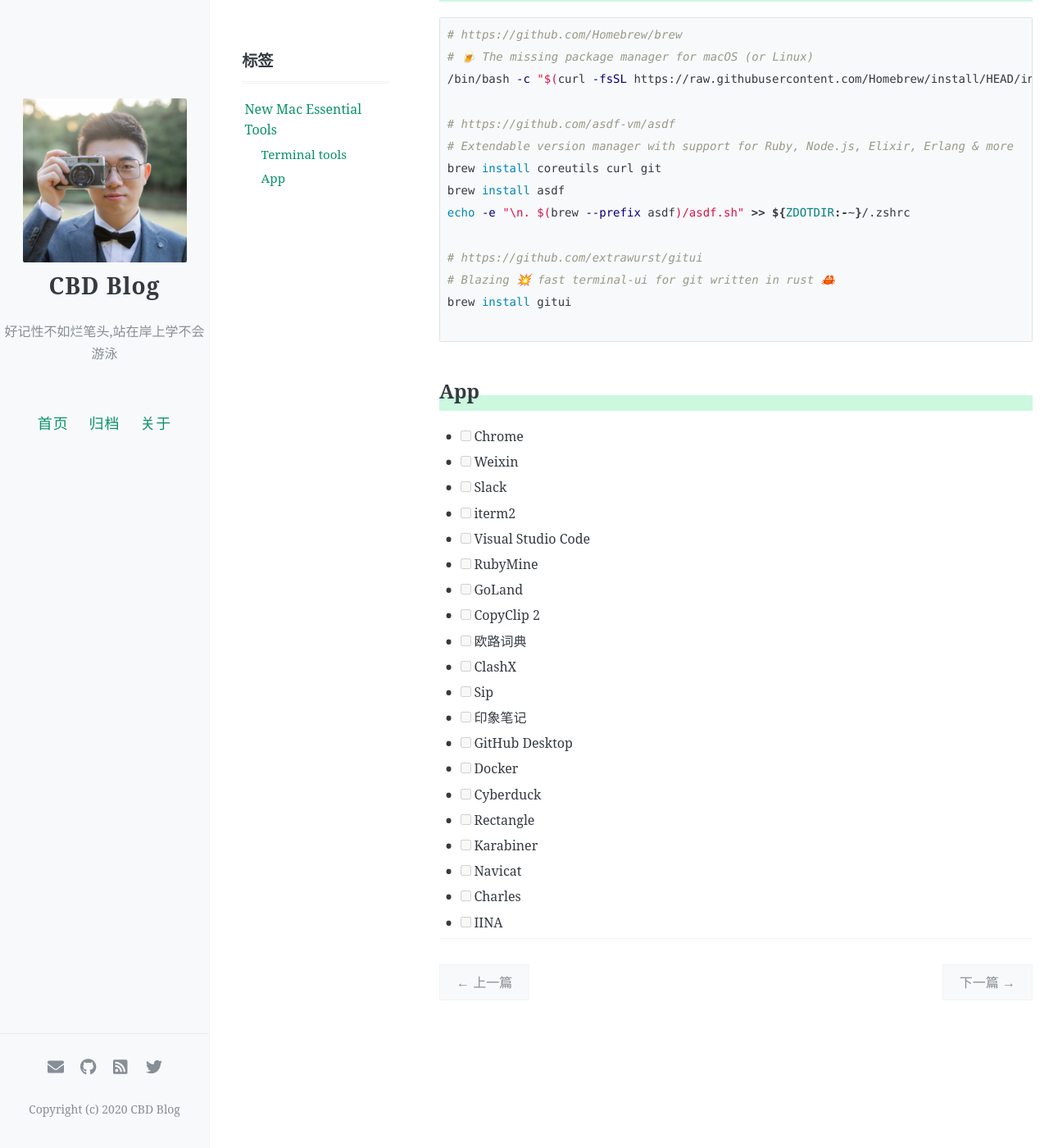
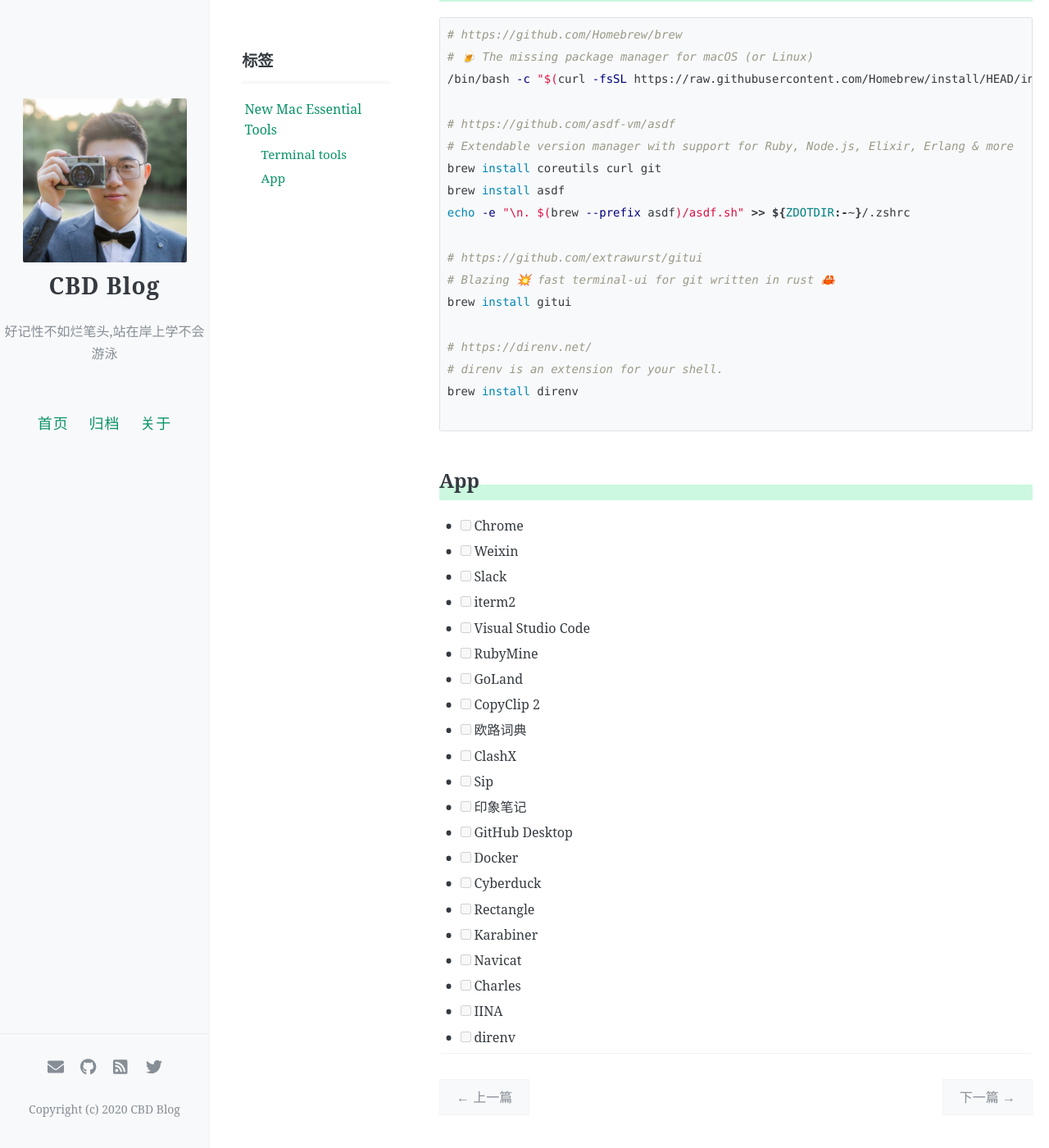
Before and after one commit to icbd/icbd.github.io, a Jekyll site: the page built from _posts/tools/2021-04-29-essential-tools.md, in a window 1280 px wide and 1400 px high, scrolled down 238 px. Shown: the whole window at 82% size. Built offline with Jekyll 4.4.1, drawn with Linux system fonts in a browser that asks for light colours; comment, search, counter and statistics services are not loaded.

Commit message:
Update 2021-04-29-essential-tools.md

````diff
--- a/_posts/tools/2021-04-29-essential-tools.md
+++ b/_posts/tools/2021-04-29-essential-tools.md
@@ -23,6 +23,10 @@
 # Blazing 💥 fast terminal-ui for git written in rust 🦀
 brew install gitui
 
+# https://direnv.net/
+# direnv is an extension for your shell.
+brew install direnv
+
 ```
 
 ## App
@@ -47,3 +51,4 @@
 - [ ] Navicat
 - [ ] Charles
 - [ ] IINA
+- [ ] direnv
````
